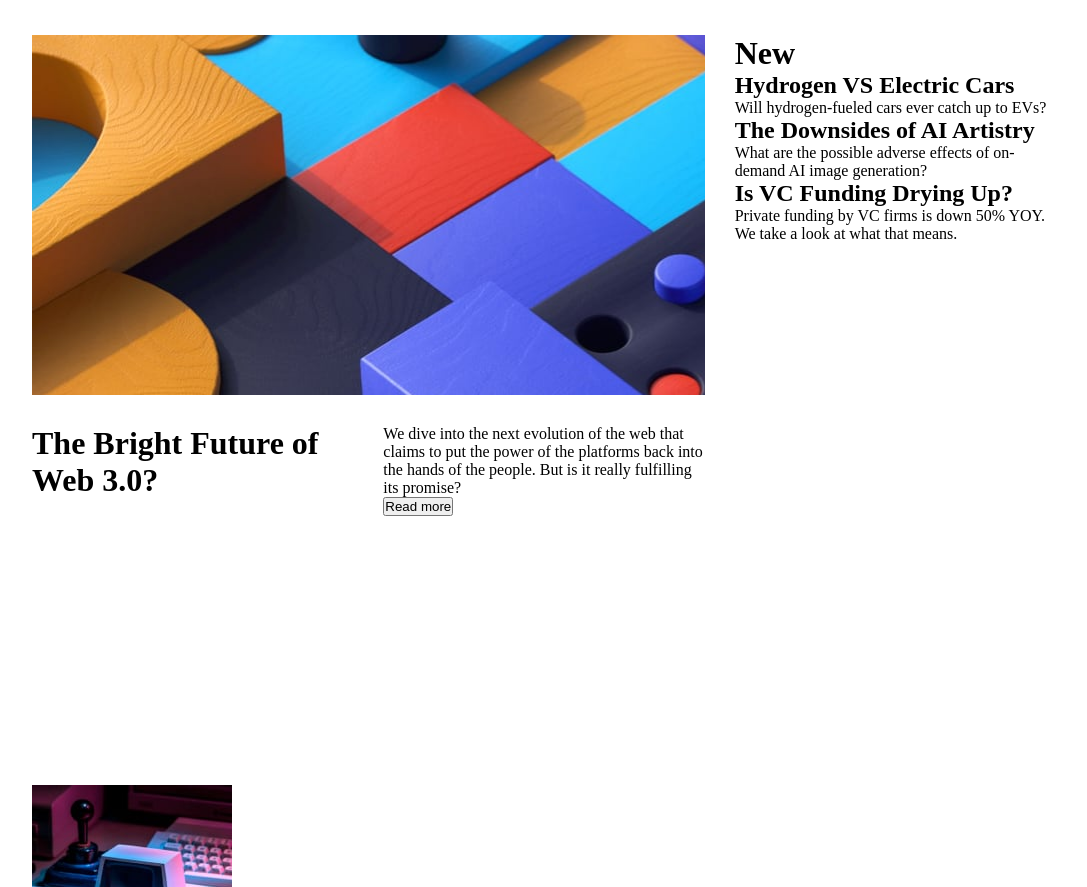
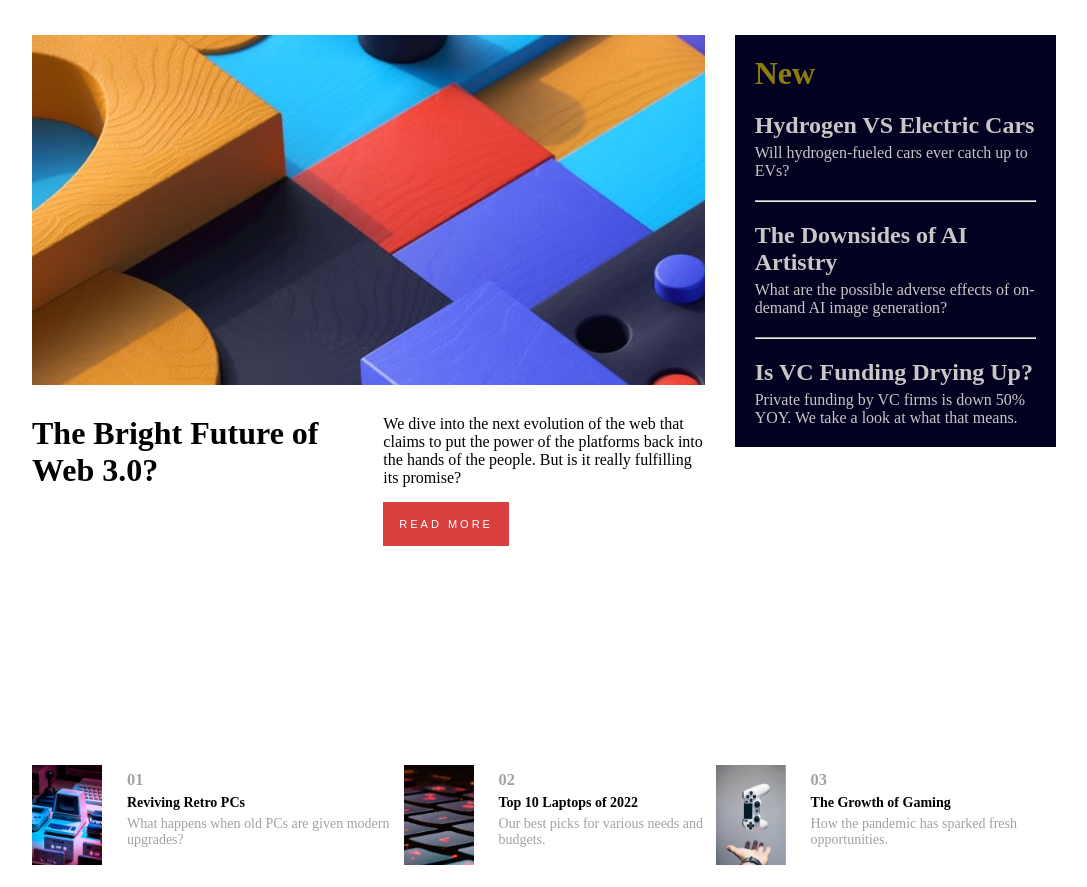
Before and after one commit to sonnie36/news-homePage, a plain HTML site: page news-homepage-main/index.html in a window 1280 px wide. Shown: the part 65-952 px from the top of the page, without its empty margins (96-1183 px from the left). Drawn offline with Linux system fonts and the light colour scheme.

Commit message:
Used flexbox to make it dynamic

```diff
--- a/news-homepage-main/index.html
+++ b/news-homepage-main/index.html
@@ -39,19 +39,21 @@
       <div class="web3-Content">
         <p>We dive into the next evolution of the web that claims to put the power of the platforms back into the hands of the people.
           But is it really fulfilling its promise?</p>
-          <button>Read more</button>
+          <button class="btn">READ MORE</button>
       </div>
       <div class="new">
          <h1>New </h1>
-         <div content1>
+         <div class="content1">
           <h2>Hydrogen VS Electric Cars</h2>
           <p>Will hydrogen-fueled cars ever catch up to EVs?</p>
         </div>
-        <div class="content2">
+        <hr/>
+        <div class="content1">
           <h2>The Downsides of AI Artistry</h2>
           <p>What are the possible adverse effects of on-demand AI image generation?</p>
         </div>
-        <div class="content3">
+        <hr/>
+        <div class="content1">
           <h2>Is VC Funding Drying Up?</h2>
           <p>Private funding by VC firms is down 50% YOY. We take a look at what that means.</p>
         </div>
@@ -59,32 +61,32 @@
   </div>
     <div class="flex-content">
       <div class="retro-pcs">
-        <div class="img-retros">
+        <div class="img-flex">
           <img src="assets/images/image-retro-pcs.jpg" alt="">
         </div>
         <div class="retro-pcs-content">
-          <h2>01</h2>
-          <h2>Reviving Retro PCs</h2>
+          <h3>01</h3>
+          <p id="bold">Reviving Retro PCs</p>
           <p>What happens when old PCs are given modern upgrades?</p>
           </div>
       </div>
       <div class="laptops">
-        <div class="img-retros">
+        <div class="img-flex">
           <img src="assets/images/image-top-laptops.jpg" alt="">
         </div>
         <div class="top-laptops-content">
-          <h2>02</h2>
-          <h2>Top 10 Laptops of 2022</h2>
+          <h3>02</h3>
+          <p id="bold">Top 10 Laptops of 2022</p>
           <p>  Our best picks for various needs and budgets.</p>
           </div>
       </div>
       <div class="gaming">
-        <div class="img-games">
+        <div class="img-flex">
           <img src="assets/images/image-gaming-growth.jpg" alt="">
         </div>
         <div class="growth-of-gaming">
-          <h2>03</h2>
-          <h2>  The Growth of Gaming</h2>
+          <h3>03</h3>
+          <p id="bold">  The Growth of Gaming</p>
           <p>How the pandemic has sparked fresh opportunities.</p>
           </div>
       </div>
--- a/news-homepage-main/styles.css
+++ b/news-homepage-main/styles.css
@@ -4,12 +4,13 @@
     box-sizing: border-box;
 }
 body{
-    height:100vh;
     width: 100%;
+    height: fit-content;
 }
 .main{
     max-width: 80%;
     margin: 0 auto;
+    height: fit-content;
 }
 .nav{
     height:80px;
@@ -31,6 +32,7 @@ body{
 
 .body-content{
     display: grid;
+    height: fit-content;
     gap: 30px;
     grid-template-columns: repeat(3, 1fr);
     grid-template-rows: repeat(2, 1fr);
@@ -42,7 +44,7 @@ body{
     background-size: cover;
     background-repeat: no-repeat;
     background-position: center;
-    height: 360px;
+    height: 350px;
     width: 100%;
     background: url('./assets/images/image-web-3-desktop.jpg');
 
@@ -51,11 +53,101 @@ body{
 
 .web3-heading{
     grid-area: h;
+    h1{
+        width: 75%;
+    }
 }
 .web3-content{
     grid-area: c;
+    color:rgb(167, 158, 158);
+
 }
+.btn{
+    border:none;
+    padding:16px;
+    font-size: 11px;
+    background-color:rgb(216, 63, 63);
+    color: white;
+    letter-spacing: 3px;
+    margin-top: 15px;
+}
+
 .new{
     grid-area: e;
     height: fit-content;
+    background-color: rgb(2, 2, 32);
+    color: rgb(202, 198, 198);
+    padding: 20px;
+    align-items: center;
+    justify-content: center;
 }
+
+.new > h1{
+    color: rgb(141, 124, 15);
+    margin-bottom: 20px;
+}
+
+.new > hr{
+    margin-top: 20px;
+    margin-bottom: 20px;
+}
+.new > .content1 > h2{
+    margin-bottom: 5px;
+}
+.flex-content{
+    display:flex;
+    justify-content: center;
+    align-items: center;
+
+}
+.flex-content .img-flex img{
+    width:70px;
+    height:100px;
+    margin-right: 20px;
+}
+.retro-pcs{
+    display:flex;
+
+}
+
+.retro-pcs-content{
+    font-size: 14px;
+    padding: 5px;
+    color:rgb(165, 161, 161) ;
+
+}
+.laptops{
+    display:flex;
+
+}
+
+.top-laptops-content{
+    font-size: 14px;
+    padding: 5px;
+    color:rgb(165, 161, 161) ;
+
+}
+.gaming{
+    display:flex;
+
+}
+
+.growth-of-gaming{
+    font-size: 14px;
+    padding: 5px;
+    color:rgb(165, 161, 161) ;
+
+}
+#bold{
+    color: black;
+    font-weight: bold;
+    margin-top: 5px;
+    margin-bottom: 5px;
+}
+
+.gaming{
+    display:flex;
+}
+.laptops{
+    display:flex;
+}
```
